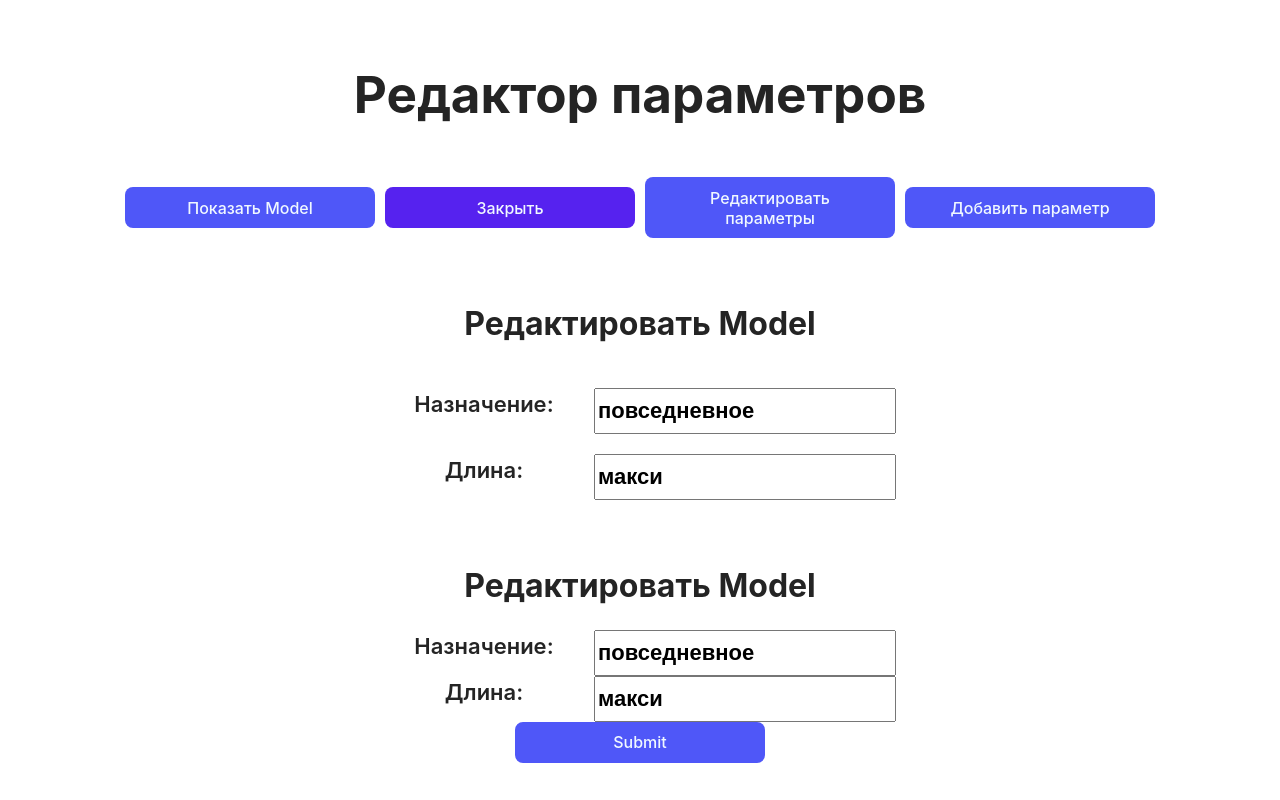
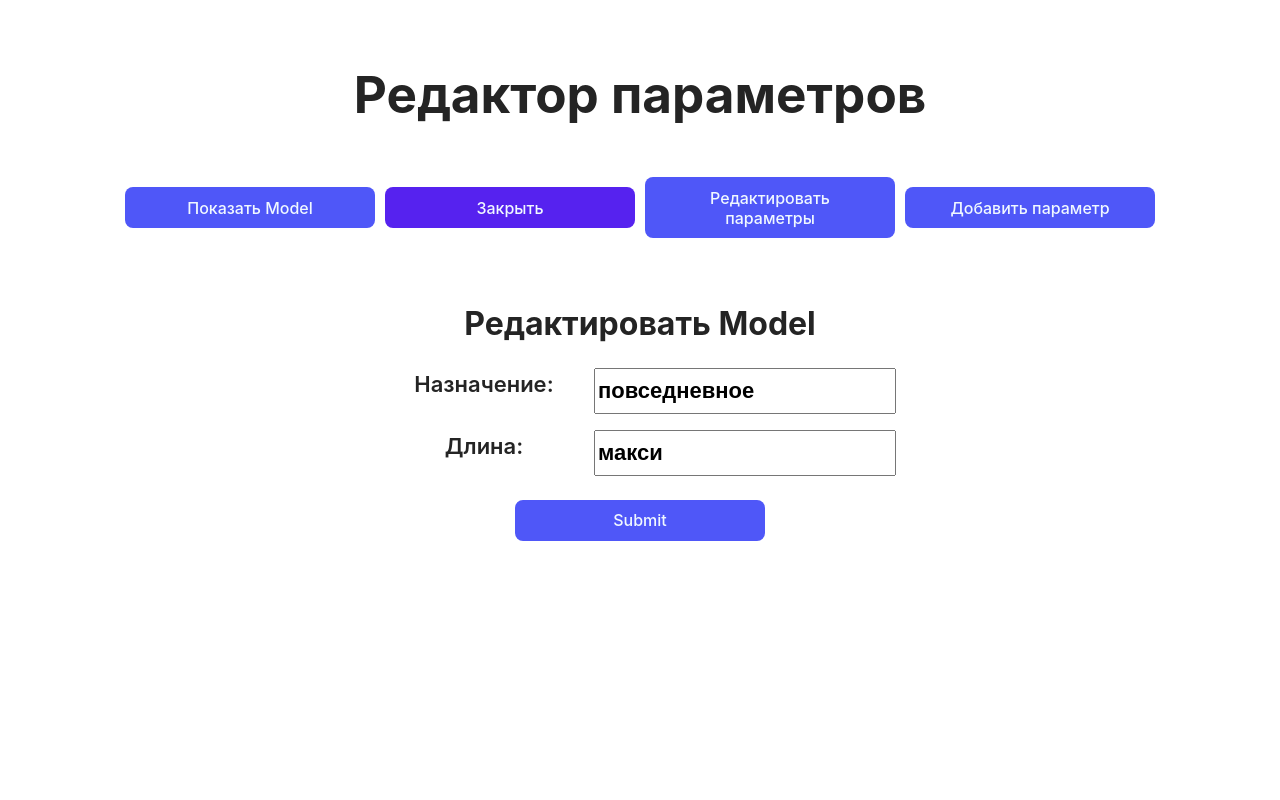
Before and after one commit to Mali-zi/selsup, a React (Vite) app: page / in a window 1280 px wide. Both pictures are taken after a click on the button "Редактировать Model". Built offline with nearby package versions, Linux system fonts and the light colour scheme.

Commit message:
feat: create AddParam

```diff
--- /dev/null
+++ b/src/components/AddParam.tsx
@@ -0,0 +1,123 @@
+import { useEffect, useState } from 'react';
+import { useForm } from 'react-hook-form';
+import { yupResolver } from '@hookform/resolvers/yup';
+import { schema } from '../utils/Schema';
+import { IFormInput, Param, ParamValue } from '../utils/interfaces';
+
+export interface AddParamProps {
+  setParams: React.Dispatch<React.SetStateAction<Param[]>>;
+  setModel: React.Dispatch<React.SetStateAction<{
+    paramValues: ParamValue[];
+    colors?: string[] | undefined;
+}>>;
+}
+
+export default function AddParam({setParams, setModel}: AddParamProps) {
+  const { register, handleSubmit, reset, formState } = useForm<IFormInput>({
+    defaultValues: {
+      name: '',
+      type: 'string',
+      init: '',
+    },
+    mode: 'onChange',
+    resolver: yupResolver(schema),
+  });
+
+  const [isDisabled, setIsDisabled] = useState(true);
+
+  const onSubmit = (data: IFormInput): void => {
+    const id = Date.now();
+    let init: string | number | string[] = data.init.trim();
+    if (data.type === 'number') {
+      init = Number(data.init.trim());
+    }
+
+    if (data.type === 'string[]') {
+      init = data.init.split(',').map((item) => item.trim());
+    }
+
+    setParams((prev) => {
+      return [
+        ...prev,
+        {
+          id: id,
+          name: data.name,
+          type: data.type,
+        },
+      ];
+    });
+    setModel((prev) => {
+      const newParamValues = [
+        ...prev.paramValues,
+        {
+          paramId: id,
+          value: init,
+        },
+      ];
+      return {
+        ...prev,
+        paramValues: newParamValues,
+      };
+    });
+    reset();
+  };
+
+  useEffect(() => {
+    if (formState.isValid) {
+      setIsDisabled(false);
+    } else {
+      setIsDisabled(true);
+    }
+  }, [formState]);
+
+  return (
+    <>
+      <h2>Добавить новый параметр</h2>
+      <form onSubmit={handleSubmit(onSubmit)} className='list'>
+        <div className='list-item'>
+          <label htmlFor='name' className='item'>
+            Введите имя параметра
+          </label>
+          <div>
+            <input id='name' type='text' className='item' {...register('name')} />
+            <div className='text-danger'>{formState.errors.name && formState.errors.name.message}</div>
+          </div>
+        </div>
+
+        <div className='list-item'>
+          <label htmlFor='type' className='item'>
+            Выберите тип параметра
+          </label>
+          <select id='type' className='item' {...register('type')}>
+            <option value='' disabled className='select-item'>
+              Please Select...
+            </option>
+            <option value='string' className='select-item'>
+              string
+            </option>
+            <option value='number' className='select-item'>
+              number
+            </option>
+            <option value='string[]' className='select-item'>
+              string[]
+            </option>
+          </select>
+        </div>
+
+        <div className='list-item'>
+          <label htmlFor='init' className='item'>
+            Введите значение параметра
+          </label>
+          <div>
+            <input id='init' type='text' className='item' {...register('init')} />
+            <div className='text-danger'>{formState.errors.init && formState.errors.init.message}</div>
+          </div>
+        </div>
+
+        <button type='submit' className='btn btn-primary mb-3' disabled={isDisabled}>
+          Сохранить
+        </button>
+      </form>
+    </>
+  )
+}
--- a/src/components/EditModel.tsx
+++ b/src/components/EditModel.tsx
@@ -4,13 +4,11 @@ import { IError, Props } from '../utils/interfaces';
 export default function EditModel(props: Props) {
   const [formData, setFormData] = useState(props.model);
   const initErrors = props.params.map((param) => {
-    return (
-      {
+    return {
       id: param.id,
       err: '',
-      }
-    )
-  })
+    };
+  });
   const [formErrors, setFormErrors] = useState<IError[]>(initErrors);
   const [model, setModel] = useState(props.model);
   const isFormValid = Object.values(formErrors).every((formError) => formError.err === '');
@@ -69,7 +67,6 @@ export default function EditModel(props: Props) {
         });
       }
     });
-
   };
 
   const handleSubmit = (e: React.FormEvent<HTMLFormElement>) => {
@@ -99,6 +96,7 @@ export default function EditModel(props: Props) {
                 <label htmlFor={`${paramValue.paramId}`} className='item'>
                   {param.name}:
                 </label>
+                <div className='list-input'>
                   <input
                     id={`${paramValue.paramId}`}
                     type='text'
@@ -111,14 +109,13 @@ export default function EditModel(props: Props) {
                     }
                     onChange={(e) => handleChangeParamValue(e, paramValue.paramId)}
                   />
-                {param.type === 'number' && formError && formError.err.length > 0 && (
-                  <p className='error'>{formError.err}</p>
-                )}
+                  {param.type === 'number' && formError.err.length > 0 && <div className='text-danger'>{formError.err}</div>}
+                </div>
               </li>
             );
           });
 
-          return <ul>{items}</ul>;
+          return <ul className='list'>{items}</ul>;
         }
       })}
 
--- a/src/components/EditParams.css
+++ b/src/components/EditParams.css
@@ -16,7 +16,7 @@
   display: flex;
   flex-direction: column;
   gap: 16px;
-  margin-top: 24px;
+  margin: 24px 0;
   align-items: center;
 }
 
--- a/src/components/EditParams.tsx
+++ b/src/components/EditParams.tsx
@@ -1,9 +1,7 @@
-import { useEffect, useState } from 'react';
-import { useForm } from 'react-hook-form';
-import { yupResolver } from '@hookform/resolvers/yup';
-import { schema } from '../utils/Schema';
-import { Props, IFormInput } from '../utils/interfaces';
+import { useState } from 'react';
+import { Props } from '../utils/interfaces';
 import EditModel from './EditModel';
+import AddParam from './AddParam';
 
 export default function EditParams(props: Props) {
   const [params, setParams] = useState(props.params);
@@ -13,63 +11,6 @@ export default function EditParams(props: Props) {
   const [showEditModel, setShowEditModel] = useState(false);
   const [showAddParam, setShowAddParam] = useState(false);
 
-  const { register, handleSubmit, reset, formState } = useForm<IFormInput>({
-    defaultValues: {
-      name: '',
-      type: 'string',
-      init: '',
-    },
-    mode: 'onChange',
-    resolver: yupResolver(schema),
-  });
-
-  const [isDisabled, setIsDisabled] = useState(true);
-
-  const onSubmit = (data: IFormInput): void => {
-    console.log('data', data);
-    const id = Date.now();
-    let init: string | number | string[] = data.init.trim();
-    if (data.type === 'number') {
-      init = Number(data.init.trim());
-    }
-
-    if (data.type === 'string[]') {
-      init = data.init.split(',').map((item) => item.trim());
-    }
-
-    setParams((prev) => {
-      return [
-        ...prev,
-        {
-          id: id,
-          name: data.name,
-          type: data.type,
-        },
-      ];
-    });
-    setModel((prev) => {
-      const newParamValues = [
-        ...prev.paramValues,
-        {
-          paramId: id,
-          value: init,
-        },
-      ];
-      return {
-        ...prev,
-        paramValues: newParamValues,
-      };
-    });
-    reset();
-  };
-
-  useEffect(() => {
-    if (formState.isValid) {
-      setIsDisabled(false);
-    } else {
-      setIsDisabled(true);
-    }
-  }, [formState]);
 
   const getModel = () => {
     setModelVisible((prev) => !prev);
@@ -114,61 +55,6 @@ export default function EditParams(props: Props) {
     setParams(newParams);
   };
 
-  const handleChangeParamValue = (e: React.ChangeEvent<HTMLInputElement>, id: number) => {
-    Object.keys(model).map((key) => {
-      const curKey = key as keyof typeof model;
-      if (model[curKey] && curKey === 'paramValues') {
-        const newParamValues = model[curKey].map((paramValue) => {
-          if (paramValue.paramId === id) {
-            const param = params.filter((param) => param.id === id)[0];
-            if (param.type === 'string') {
-              return {
-                paramId: id,
-                value: e.target.value.trim(),
-              };
-            }
-
-            if (param.type === 'number') {
-              const newValue = Number(e.target.value.trim());
-
-
-              if (!isNaN(newValue)) {
-                return {
-                  paramId: id,
-                  value: newValue,
-                };
-              } else {
-                return {
-                  paramId: id,
-                  value: 'Ошибка!!!',
-                };
-              }
-
-            }
-
-            if (param.type === 'string[]') {
-              return {
-                paramId: id,
-                value: e.target.value.split(',').map((item) => item.trim())
-              };
-            }
-
-            return paramValue;
-          } else {
-            return paramValue;
-          }
-        });
-        setModel((prev) => {
-          return (
-            {
-              ...prev,
-              paramValues: newParamValues }
-          );
-        });
-      }
-    });
-  };
-
   const paramsList = (
     <>
       <h2>Редактировать параметры</h2>
@@ -195,103 +81,6 @@ export default function EditParams(props: Props) {
     </>
   );
 
-  const editModelList = (
-    <>
-      <h2>Редактировать Model</h2>
-      {Object.keys(model).map((key) => {
-        const curKey = key as keyof typeof model;
-        if (model[curKey] && curKey === 'paramValues') {
-          const items = model[curKey].map((paramValue) => {
-            const param = params.filter((p) => p.id === paramValue.paramId)[0];
-
-            if (param.type === 'string' || param.type === 'number') {
-              return (
-                <li key={paramValue.paramId} className='list-item'>
-                  <div className='item'>{param.name}:</div>
-                  <input
-                    id={`name-${paramValue.paramId}`}
-                    type='text'
-                    className='item'
-                    value={String(paramValue.value)}
-                    onChange={(e) => handleChangeParamValue(e, paramValue.paramId)}
-                  />
-                </li>
-              );
-            }
-
-            if (param.type === 'string[]' && Array.isArray(paramValue.value)) {
-              return (
-                <li key={paramValue.paramId} className='list-item'>
-                  <div className='item'>{param.name}:</div>
-                  <input
-                    id={`name-${paramValue.paramId}`}
-                    type='text'
-                    className='item'
-                    value={paramValue.value.join(', ')}
-                    onChange={(e) => handleChangeParamValue(e, paramValue.paramId)}
-                  />
-                </li>
-              );
-            }
-          });
-
-          return items;
-        }
-      })}
-    </>
-  );
-
-  const addParamList = (
-    <>
-      <h2>Добавить новый параметр</h2>
-      <form onSubmit={handleSubmit(onSubmit)} className='list'>
-        <div className='list-item'>
-          <label htmlFor='name' className='item'>
-            Введите имя параметра
-          </label>
-          <div>
-            <input id='name' type='text' className='item' {...register('name')} />
-            <div className='text-danger'>{formState.errors.name && formState.errors.name.message}</div>
-          </div>
-        </div>
-
-        <div className='list-item'>
-          <label htmlFor='type' className='item'>
-            Выберите тип параметра
-          </label>
-          <select id='type' className='item' {...register('type')}>
-            <option value='' disabled className='select-item'>
-              Please Select...
-            </option>
-            <option value='string' className='select-item'>
-              string
-            </option>
-            <option value='number' className='select-item'>
-              number
-            </option>
-            <option value='string[]' className='select-item'>
-              string[]
-            </option>
-          </select>
-        </div>
-
-        <div className='list-item'>
-          <label htmlFor='init' className='item'>
-            Введите значение параметра
-          </label>
-          <div>
-            <input id='init' type='text' className='item' {...register('init')} />
-            <div className='text-danger'>{formState.errors.init && formState.errors.init.message}</div>
-          </div>
-        </div>
-
-        <button type='submit' className='btn btn-primary mb-3' disabled={isDisabled}>
-          Сохранить
-        </button>
-      </form>
-    </>
-  );
-
   return (
     <div className='main'>
       <h1>Редактор параметров</h1>
@@ -312,11 +101,9 @@ export default function EditParams(props: Props) {
       </div>
 
       {paramsEditVisible ? paramsList : <></>}
-      {showEditModel ? editModelList : <></>}
       {showEditModel ? <EditModel params={params} model={model} /> : <></>}
-
       {modelVisible ? <pre className='pre'>{JSON.stringify(model, null, 2)}</pre> : <></>}
-      {showAddParam ? addParamList : <></>}
+      {showAddParam ? <AddParam setParams={setParams} setModel={setModel} /> : <></>}
     </div>
   );
 }
```
Lines whose indentation alone changed are shown as unchanged.
